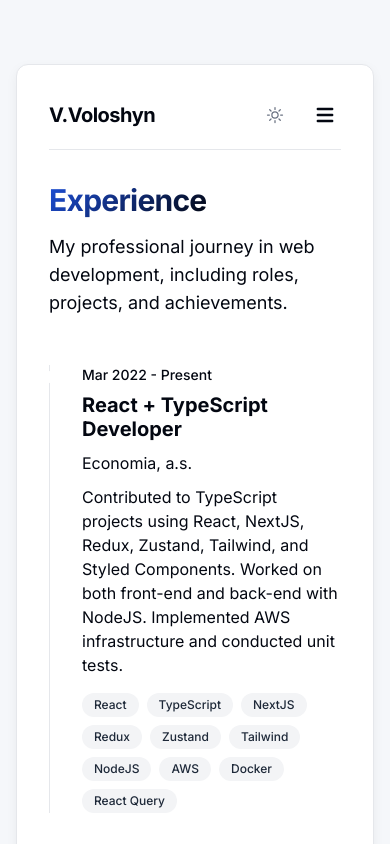
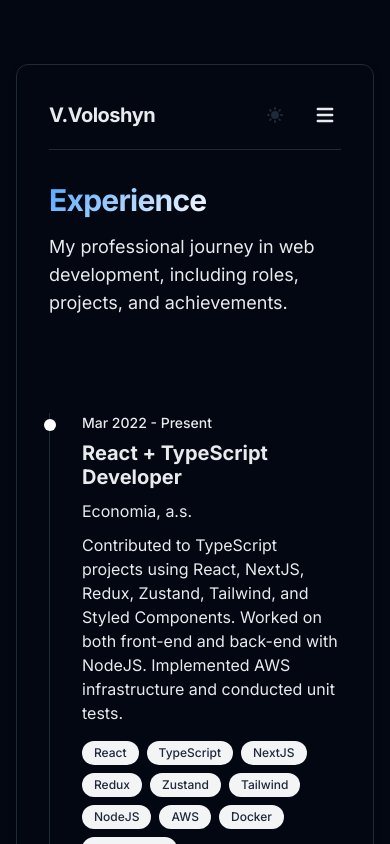
Before and after one commit to vyacheslav-voloshyn/vvoloshyn.dev, a Next.js app: page /experience in a window 390 px wide. Both pictures are taken after a click on the button 275 px from the left and 115 px from the top of the page. Shown: the top 844 px of the page. Built offline with nearby package versions, Linux system fonts and the light colour scheme.

Commit message:
fix(mobile-menu): Fix mobile menu in both themes

```diff
--- a/package.json
+++ b/package.json
@@ -20,6 +20,7 @@
     "@vercel/speed-insights": "^1.2.0",
     "clsx": "^2.0.0",
     "next": "15.2.4",
+    "next-themes": "^0.4.6",
     "nodemailer": "^6.10.0",
     "react": "^19.0.0",
     "react-dom": "^19.0.0",
--- a/src/app/experience/page.tsx
+++ b/src/app/experience/page.tsx
@@ -7,14 +7,16 @@
     <>
       <Navigation />
       <section>
+        <div className="grid gap-12 lg:grid-cols-2">
           <div className="space-y-6">
             <h1 className="text-3xl font-bold tracking-tight sm:text-4xl lg:text-5xl">
               <span className="heading-gradient">Experience</span>
             </h1>
             <p className="max-w-2xl text-lg text-muted-foreground">
-            My professional journey in web development, including roles, projects, and achievements.
+              My professional journey in web development, including roles, projects, and
+              achievements.
             </p>
-
+          </div>
           <Experience />
 
           <Education />
--- a/src/app/globals.css
+++ b/src/app/globals.css
@@ -65,7 +65,6 @@
   padding-right: 1rem;
 }
 
-/* Custom utility classes */
 .content-box {
   background-color: hsl(var(--card));
   border-radius: var(--radius);
--- a/src/app/layout.tsx
+++ b/src/app/layout.tsx
@@ -2,9 +2,9 @@
 import { SpeedInsights } from '@vercel/speed-insights/next';
 import type { Metadata, Viewport } from 'next';
 import { Inter } from 'next/font/google';
+import { ThemeProvider } from 'next-themes';
 
 import Footer from '@/components/Footer';
-import { ThemeProvider } from '@/lib/theme';
 
 import './globals.css';
 
@@ -59,7 +59,7 @@
       <body
         className={`${inter.className} flex min-h-screen flex-col bg-gray-50 text-gray-900 transition-colors dark:bg-gray-950 dark:text-gray-100`}
       >
-        <ThemeProvider>
+        <ThemeProvider attribute="class" defaultTheme="system" enableSystem>
           <div className="mx-auto max-w-5xl flex-1 px-4 py-8 sm:px-6 sm:py-12 lg:px-8 lg:py-16">
             <div className="content-box flex flex-col">{children}</div>
           </div>
--- a/src/app/projects/page.tsx
+++ b/src/app/projects/page.tsx
@@ -9,14 +9,16 @@
     <>
       <Navigation />
       <section>
+        <div className="grid gap-12 lg:grid-cols-2">
           <div className="space-y-6">
             <h1 className="text-3xl font-bold tracking-tight sm:text-4xl lg:text-5xl">
               <span className="heading-gradient">Projects</span>
             </h1>
             <p className="max-w-2xl text-lg text-muted-foreground">
-            A collection of projects I&apos;ve worked on, showcasing my skills and expertise in web
-            development.
+              A collection of projects I&apos;ve worked on, showcasing my skills and expertise in
+              web development.
             </p>
+          </div>
           <ProjectGrid projects={projects} />
         </div>
       </section>
--- a/src/components/ThemeSwitcher.tsx
+++ b/src/components/ThemeSwitcher.tsx
@@ -1,38 +1,32 @@
-import { SunIcon, MoonIcon } from '@heroicons/react/24/outline';
-import { useState, useEffect } from 'react';
+'use client';
 
-import { useTheme } from '@/lib/theme';
+import { useTheme } from 'next-themes';
+import { useEffect, useState } from 'react';
+import { HiMoon, HiSun } from 'react-icons/hi';
 
 export function ThemeSwitcher() {
-  const { theme, toggleTheme } = useTheme();
   const [mounted, setMounted] = useState(false);
+  const { theme, setTheme } = useTheme();
 
   useEffect(() => {
     setMounted(true);
   }, []);
 
   if (!mounted) {
-    return <div className="h-9 w-9 animate-pulse   rounded-lg" />;
+    return null;
   }
 
   return (
     <button
-      onClick={toggleTheme}
-      className="relative flex h-9 w-9 items-center justify-center rounded-lg  text-gray-500 transition-all duration-300 dark:text-gray-400 dark:hover:bg-gray-700"
+      onClick={() => setTheme(theme === 'dark' ? 'light' : 'dark')}
+      className="rounded-full p-2 transition-colors hover:bg-gray-200 dark:hover:bg-gray-800"
       aria-label="Toggle theme"
     >
-      <div className="relative h-5 w-5">
-        <SunIcon
-          className={`absolute h-5 w-5 transform transition-all duration-500 ${
-            theme === 'light' ? 'rotate-0 scale-100 opacity-100' : 'rotate-90 scale-0 opacity-0'
-          }`}
-        />
-        <MoonIcon
-          className={`absolute h-5 w-5 transform transition-all duration-500 ${
-            theme === 'dark' ? 'rotate-0 scale-100 opacity-100' : '-rotate-90 scale-0 opacity-0'
-          }`}
-        />
-      </div>
+      {theme === 'dark' ? (
+        <HiSun className="h-5 w-5 text-gray-800 dark:text-gray-200" />
+      ) : (
+        <HiMoon className="h-5 w-5 text-gray-800 dark:text-gray-200" />
+      )}
     </button>
   );
 }
--- a/src/components/form/ContactForm.tsx
+++ b/src/components/form/ContactForm.tsx
@@ -80,7 +80,7 @@
       <button
         type="submit"
         disabled={isSubmitting}
-        className="inline-flex w-full items-center justify-center rounded-lg px-6 py-3 text-sm font-medium text-white transition-colors hover:bg-primary/90 focus:outline-none focus:ring-2 focus:ring-primary/40 focus:ring-offset-2"
+        className="inline-flex w-full items-center justify-center rounded-lg px-6 py-3 text-sm font-medium transition-colors hover:bg-primary/90 focus:outline-none focus:ring-2 focus:ring-primary/40 focus:ring-offset-2"
       >
         {isSubmitting ? 'Sending...' : 'Send Message'}
       </button>
--- a/src/components/layout/Navigation.tsx
+++ b/src/components/layout/Navigation.tsx
@@ -60,16 +60,20 @@
       </nav>
 
       {isOpen && (
-        <div className="fixed inset-0 z-[100] flex flex-col overflow-y-auto bg-white dark:bg-gray-900">
+        <div className="fixed inset-0 z-[100] flex flex-col bg-white dark:bg-gray-900">
           <div className="p-4">
             <div className="flex items-center justify-between">
-              <Link href="/" className="text-xl font-bold" onClick={() => setIsOpen(false)}>
-                <span className="text-primary">V.</span>Voloshyn
+              <Link
+                href="/"
+                className="text-xl font-bold tracking-tight text-white"
+                onClick={() => setIsOpen(false)}
+              >
+                <span className="text-primary">V.</span> Voloshyn
               </Link>
               <button
                 onClick={() => setIsOpen(false)}
                 aria-label="Close menu"
-                className="rounded-full p-1 transition-colors hover:bg-gray-200 dark:hover:bg-gray-800"
+                className="rounded-full bg-white p-1 transition-colors hover:bg-gray-200 dark:hover:bg-gray-800"
               >
                 <HiX className="h-6 w-6" />
               </button>
@@ -78,21 +82,21 @@
 
           <div className="flex flex-1 flex-col px-4 py-8">
             <div className="flex flex-col space-y-6">
-              {navItems.map((item) => (
+              {navItems.map((item) => {
+                return (
                   <Link
                     key={item.path}
                     href={item.path}
-                  className={`text-2xl font-medium transition-colors ${
-                    pathname === item.path ? 'text-primary' : 'text-muted-foreground'
-                  }`}
+                    className={`text-2xl font-medium text-gray-900 transition-colors hover:text-primary dark:text-gray-100 dark:hover:text-primary`}
                     onClick={() => setIsOpen(false)}
                   >
                     {item.name}
                   </Link>
-              ))}
+                );
+              })}
             </div>
 
-            <div className="mt-auto pt-8">
+            <div className="mt-auto">
               <Link
                 href="/contact"
                 className="block w-full rounded-lg bg-primary px-6 py-3 text-center font-medium text-white transition-colors hover:bg-primary/90"
--- a/src/lib/theme.tsx
+++ /dev/null
@@ -1,44 +0,0 @@
-'use client';
-
-import { createContext, useContext, useEffect, useState } from 'react';
-
-type Theme = 'light' | 'dark';
-
-interface ThemeContextType {
-  theme: Theme;
-  toggleTheme: () => void;
-}
-
-const ThemeContext = createContext<ThemeContextType | undefined>(undefined);
-
-export function ThemeProvider({ children }: { children: React.ReactNode }) {
-  const [theme, setTheme] = useState<Theme>('dark');
-
-  useEffect(() => {
-    const savedTheme = localStorage.getItem('theme') as Theme;
-    if (savedTheme) {
-      setTheme(savedTheme);
-      document.documentElement.classList.toggle('dark', savedTheme === 'dark');
-    } else if (window.matchMedia('(prefers-color-scheme: dark)').matches) {
-      setTheme('dark');
-      document.documentElement.classList.add('dark');
-    }
-  }, []);
-
-  const toggleTheme = () => {
-    const newTheme = theme === 'light' ? 'dark' : 'light';
-    setTheme(newTheme);
-    localStorage.setItem('theme', newTheme);
-    document.documentElement.classList.toggle('dark', newTheme === 'dark');
-  };
-
-  return <ThemeContext.Provider value={{ theme, toggleTheme }}>{children}</ThemeContext.Provider>;
-}
-
-export function useTheme() {
-  const context = useContext(ThemeContext);
-  if (context === undefined) {
-    throw new Error('useTheme must be used within a ThemeProvider');
-  }
-  return context;
-}
```
Also changed, not shown: 1 other file (tests, documents, lock files or other folders). Lines whose indentation alone changed are shown as unchanged.
